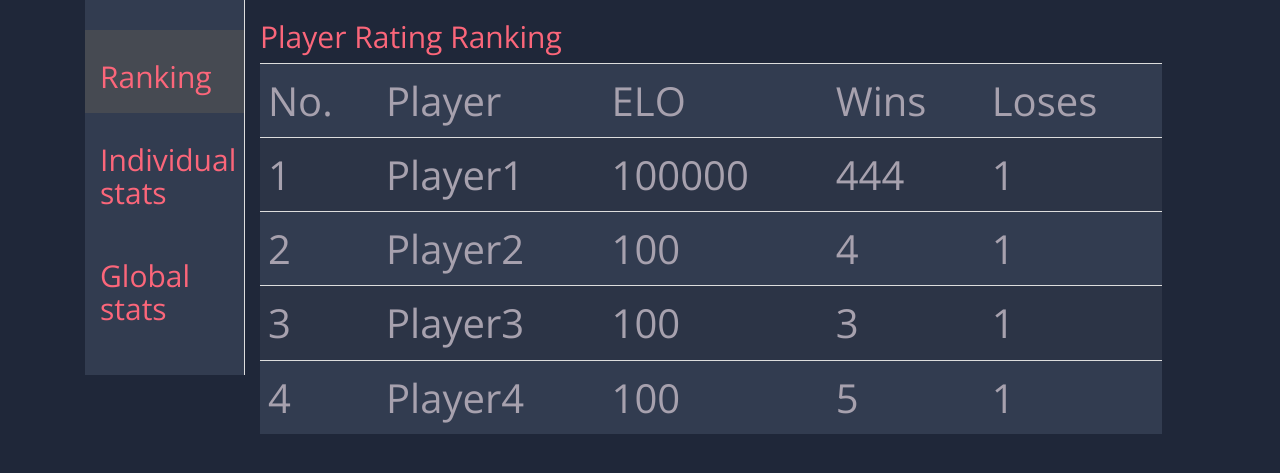
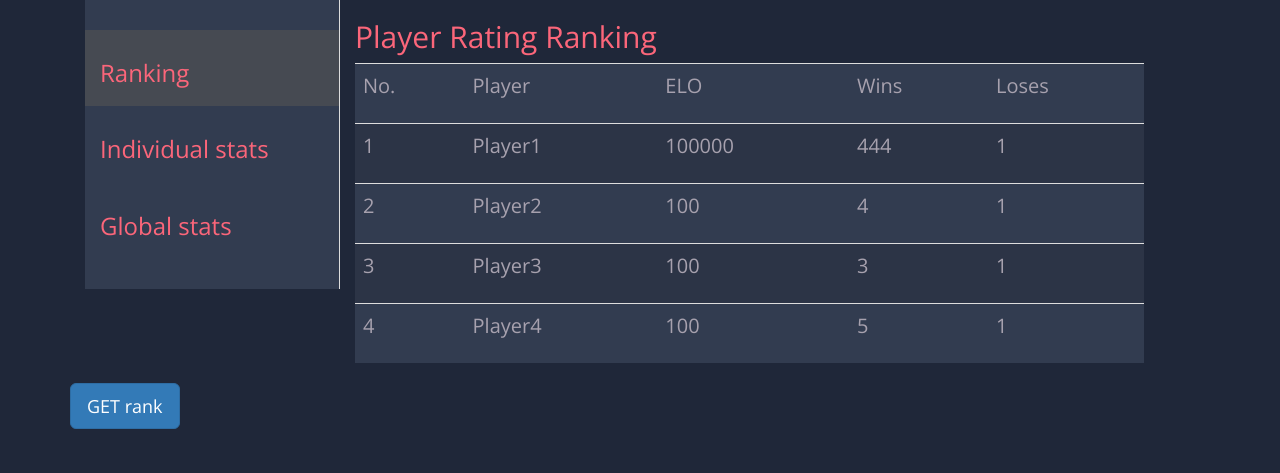
Before and after one commit to Vrq/FoosballRatingApp, a web app: page / in a window 1280 px wide. Shown: the top 473 px of the page. Run offline with its HTML, style and script files only (its server is not run), Linux system fonts and the light colour scheme; data that the repository does not hold is empty; some libraries are stand-ins or nearby versions.

Commit message:
adding rest api

```diff
--- a/src/main/webapp/css/bootstrapShadowing.css
+++ b/src/main/webapp/css/bootstrapShadowing.css
@@ -5,7 +5,6 @@
     background-color: #323C50;
 }
 .nav-sidebar a {
-    color: red;
     -webkit-transition: all 0.08s linear;
     -moz-transition: all 0.08s linear;
     -o-transition: all 0.08s linear;
@@ -17,6 +16,12 @@
     color: #fff;
 }
 .nav-sidebar .active a:hover {
+  background-color: #464A52;
+}
+.nav-sidebar > ul > li > a:hover{
+  background-color: #464A52;
+}
+.nav-sidebar a:hover {
     background-color: #464A52;
 }
 .nav-sidebar .text-overflow a,
--- a/src/main/webapp/css/mainStylesheet.css
+++ b/src/main/webapp/css/mainStylesheet.css
@@ -10,10 +10,10 @@
 }
 
 .table-container {
-    font-size: 40px;
+    font-size: 20px;
     text-align: left;
-    width: 80%;
-    height: 200px;
+    width: 70%;
+    height: 300px;
     margin: 400 auto;
     display: table;
     padding: 0 0 8em 0;
@@ -57,6 +57,6 @@
     color: #A7A1AE;
 }
 
-h1, h2 {
+h1, h2, h3 {
     color: #FB667A;
 }
--- a/src/main/webapp/index.html
+++ b/src/main/webapp/index.html
@@ -12,12 +12,12 @@
 <body>
 
 <div class="container">
-    <div class="col-sm-2">
+    <div class="col-sm-3">
         <nav class="nav-sidebar">
             <ul class="nav tabs">
-                <li class="active"><a href="#tab1" data-toggle="tab"><h2>Ranking</h2></a></li>
-                <li class=""><a href="#tab2" data-toggle="tab"><h2>Individual stats</h2></a></li>
-                <li class=""><a href="#tab3" data-toggle="tab"><h2>Global stats</h2></a></li>
+                <li class="active"><a href="#tab1" data-toggle="tab"><h3>Ranking</h3></a></li>
+                <li class=""><a href="#tab2" data-toggle="tab"><h3>Individual stats</h3></a></li>
+                <li class=""><a href="#tab3" data-toggle="tab"><h3>Global stats</h3></a></li>
             </ul>
         </nav>
     </div>
@@ -73,11 +73,13 @@
             <p>global stats</p>
         </div>
     </div>
+    <button type="button" class="btn btn-primary btn-lg" id="rankButton">GET rank</button>
 </div>
 <script src="https://ajax.googleapis.com/ajax/libs/jquery/1.11.3/jquery.min.js"></script>
 <script src="https://maxcdn.bootstrapcdn.com/bootstrap/3.3.7/js/bootstrap.min.js"
         integrity="sha384-Tc5IQib027qvyjSMfHjOMaLkfuWVxZxUPnCJA7l2mCWNIpG9mGCD8wGNIcPD7Txa"
         crossorigin="anonymous"></script>
 <script type="text/javascript" src="scripts/sample.js" charset="utf-8"></script>
+<script type="text/javascript" src="scripts/rest.js" charset="utf-8"></script>
 </body>
 </html>
--- /dev/null
+++ b/src/main/webapp/scripts/rest.js
@@ -0,0 +1,10 @@
+$("#rankButton").click(function() {
+  console.log("elo")
+  $.ajax({
+    url: '/ranking',
+    type: 'GET',
+    success: function(response) {
+      console.log(response)
+    }
+  });
+});
```
